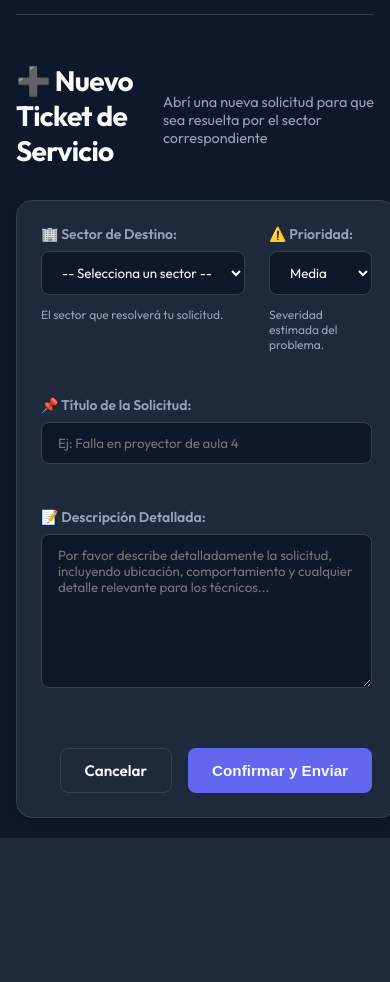
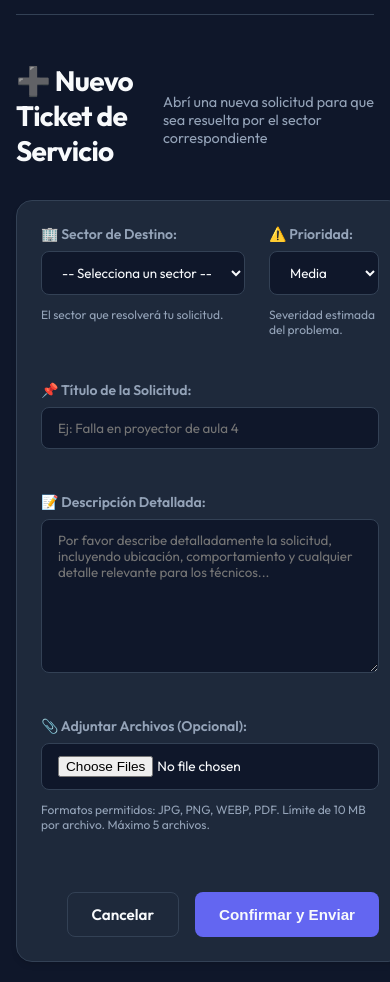
Before and after one commit to cipreses/Tiketrece, a Django app: page /tickets/crear/ in a window 390 px wide. Shown: the part 276-1258 px from the top of the page. Before the commit the page ends 1114 px from the top, so only its background shows below. Run offline with Django 5.2, Linux system fonts and the light colour scheme; the visitor is signed in with stand-in values (Sample User, id 1); data that the repository does not hold is empty; parts of the project's set-up code (start-up, migrations or seed data) failed here and were passed over; some libraries are stand-ins or nearby versions.

Commit message:
feat: allow attaching files when creating a ticket (Commit 9b) with atomic validations and mobile UX camera capture support

```diff
--- a/apps/tickets/views.py
+++ b/apps/tickets/views.py
@@ -149,32 +149,69 @@
 
     return render(request, 'tickets/detail.html', context)
 
+from django.db import transaction
+
 @login_required
 def crear_ticket_view(request):
+    sectores = Sector.objects.filter(activo=True)
+
     if request.method == 'POST':
         sector_id = request.POST.get('sector_id')
         prioridad = request.POST.get('prioridad')
         titulo = request.POST.get('titulo', '').strip()
         descripcion = request.POST.get('descripcion', '').strip()
 
+        # Read attachments
+        archivos = request.FILES.getlist('archivos')
+
         sector = get_object_or_404(Sector, pk=sector_id)
 
         try:
-            ticket = crear_ticket(
-                autor=request.user,
-                sector=sector,
-                prioridad=prioridad,
-                titulo=titulo,
-                descripcion=descripcion
-            )
+            # 1. Limit check: max 5 files
+            if len(archivos) > 5:
+                raise ValidationError("No puedes subir más de 5 archivos adjuntos al crear un ticket.")
+
+            # 2. Pre-validate ALL files (magic bytes, size, extensions)
+            for f in archivos:
+                validar_archivo_adjunto(f)
+
+            # 3. Create ticket and save attachments atomically
+            with transaction.atomic():
+                ticket = crear_ticket(
+                    autor=request.user,
+                    sector=sector,
+                    prioridad=prioridad,
+                    titulo=titulo,
+                    descripcion=descripcion
+                )
+                for f in archivos:
+                    guardar_adjunto(ticket, f, request.user)
+
             messages.success(request, f"Ticket #{ticket.id} creado exitosamente.")
             return redirect('ticket_detail', ticket_id=ticket.id)
+
         except ValidationError as e:
             messages.error(request, e.message)
+            # Re-render with existing fields prepopulated
+            return render(request, 'tickets/crear.html', {
+                'sectores': sectores,
+                'prioridades': Ticket.PRIORIDADES,
+                'f_sector_id': sector_id,
+                'f_prioridad': prioridad,
+                'f_titulo': titulo,
+                'f_descripcion': descripcion
+            })
         except Exception as e:
             messages.error(request, f"Error al crear ticket: {str(e)}")
+            return render(request, 'tickets/crear.html', {
+                'sectores': sectores,
+                'prioridades': Ticket.PRIORIDADES,
+                'f_sector_id': sector_id,
+                'f_prioridad': prioridad,
+                'f_titulo': titulo,
+                'f_descripcion': descripcion
+            })
 
-    sectores = Sector.objects.filter(activo=True)
     return render(request, 'tickets/crear.html', {
         'sectores': sectores,
         'prioridades': Ticket.PRIORIDADES
@@ -406,6 +443,23 @@
     return content_type
 
 
+def guardar_adjunto(ticket, file_obj, usuario):
+    """
+    Validates file_obj using the magic bytes validation, and creates the Adjunto
+    instance associated with the ticket.
+    """
+    detected_ct = validar_archivo_adjunto(file_obj)
+    adjunto = Adjunto.objects.create(
+        ticket=ticket,
+        archivo=file_obj,
+        nombre_original=file_obj.name,
+        content_type=detected_ct,
+        tamano=file_obj.size,
+        subido_por=usuario
+    )
+    return adjunto
+
+
 @login_required
 @require_POST
 def subir_adjunto_view(request, ticket_id):
@@ -421,18 +475,7 @@
         return redirect('ticket_detail', ticket_id=ticket.id)
 
     try:
-        # Validate file size and content type by magic bytes
-        detected_ct = validar_archivo_adjunto(archivo_file)
-
-        # Save Adjunto
-        adjunto = Adjunto.objects.create(
-            ticket=ticket,
-            archivo=archivo_file,
-            nombre_original=archivo_file.name,
-            content_type=detected_ct,
-            tamano=archivo_file.size,
-            subido_por=request.user
-        )
+        adjunto = guardar_adjunto(ticket, archivo_file, request.user)
         messages.success(request, f"Archivo '{adjunto.nombre_original}' subido exitosamente.")
     except ValidationError as e:
         messages.error(request, e.message)
--- a/templates/tickets/crear.html
+++ b/templates/tickets/crear.html
@@ -11,7 +11,7 @@
 </div>
 
 <div class="card" style="max-width: 700px; margin: auto;">
-    <form method="POST" action="{% url 'crear_ticket' %}" style="display: flex; flex-direction: column; gap: 1.5rem;">
+    <form method="POST" action="{% url 'crear_ticket' %}" enctype="multipart/form-data" style="display: flex; flex-direction: column; gap: 1.5rem;">
         {% csrf_token %}
 
         <div style="display: grid; grid-template-columns: 1fr 1fr; gap: 1.5rem;">
@@ -20,7 +20,7 @@
                 <select name="sector_id" id="sector_id" class="form-control" required>
                     <option value="" disabled selected>-- Selecciona un sector --</option>
                     {% for s in sectores %}
-                    <option value="{{ s.id }}">{{ s.nombre }}</option>
+                    <option value="{{ s.id }}" {% if f_sector_id == s.id|stringformat:"i" %}selected{% endif %}>{{ s.nombre }}</option>
                     {% endfor %}
                 </select>
                 <small style="color: var(--text-secondary); font-size: 0.75rem; margin-top: 0.25rem;">
@@ -32,7 +32,7 @@
                 <label for="prioridad">⚠️ Prioridad:</label>
                 <select name="prioridad" id="prioridad" class="form-control" required>
                     {% for key, val in prioridades %}
-                    <option value="{{ key }}" {% if key == 'media' %}selected{% endif %}>{{ val }}</option>
+                    <option value="{{ key }}" {% if f_prioridad %}{% if key == f_prioridad %}selected{% endif %}{% else %}{% if key == 'media' %}selected{% endif %}{% endif %}>{{ val }}</option>
                     {% endfor %}
                 </select>
                 <small style="color: var(--text-secondary); font-size: 0.75rem; margin-top: 0.25rem;">
@@ -43,12 +43,20 @@
 
         <div class="form-group">
             <label for="titulo">📌 Título de la Solicitud:</label>
-            <input type="text" name="titulo" id="titulo" class="form-control" placeholder="Ej: Falla en proyector de aula 4" required maxlength="255">
+            <input type="text" name="titulo" id="titulo" class="form-control" placeholder="Ej: Falla en proyector de aula 4" value="{{ f_titulo|default:'' }}" required maxlength="255">
         </div>
 
         <div class="form-group">
             <label for="descripcion">📝 Descripción Detallada:</label>
-            <textarea name="descripcion" id="descripcion" class="form-control" rows="8" placeholder="Por favor describe detalladamente la solicitud, incluyendo ubicación, comportamiento y cualquier detalle relevante para los técnicos..." required></textarea>
+            <textarea name="descripcion" id="descripcion" class="form-control" rows="8" placeholder="Por favor describe detalladamente la solicitud, incluyendo ubicación, comportamiento y cualquier detalle relevante para los técnicos..." required>{{ f_descripcion|default:'' }}</textarea>
+        </div>
+
+        <div class="form-group">
+            <label for="archivos_input">📎 Adjuntar Archivos (Opcional):</label>
+            <input type="file" name="archivos" id="archivos_input" class="form-control" style="font-size: 0.85rem;" accept="image/jpeg,image/png,image/webp,application/pdf" capture="environment" multiple>
+            <small style="color: var(--text-secondary); font-size: 0.75rem; margin-top: 0.25rem; display: block;">
+                Formatos permitidos: JPG, PNG, WEBP, PDF. Límite de 10 MB por archivo. Máximo 5 archivos.
+            </small>
         </div>
 
         <div style="display: flex; gap: 1rem; margin-top: 1rem; justify-content: flex-end;">
```
Also changed, not shown: tests/test_features_etapa9.py (+112 -0 lines).
